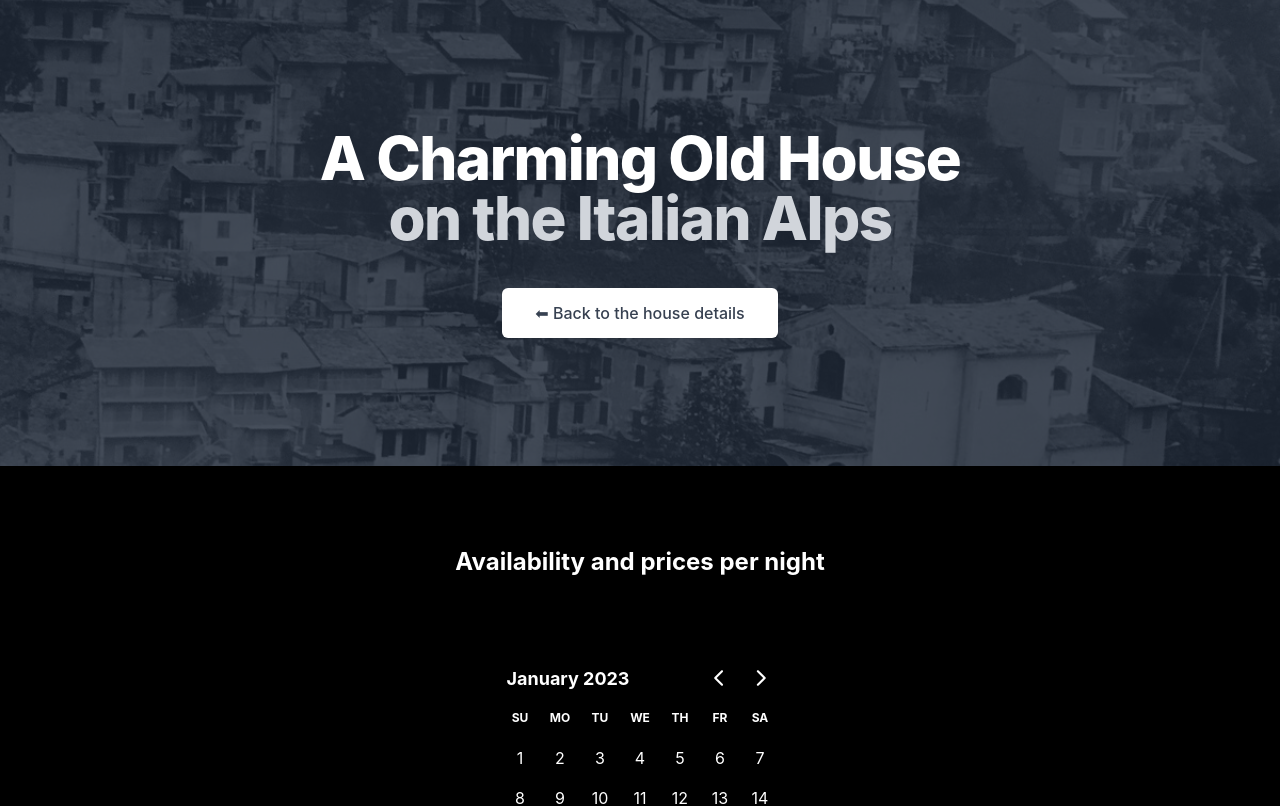
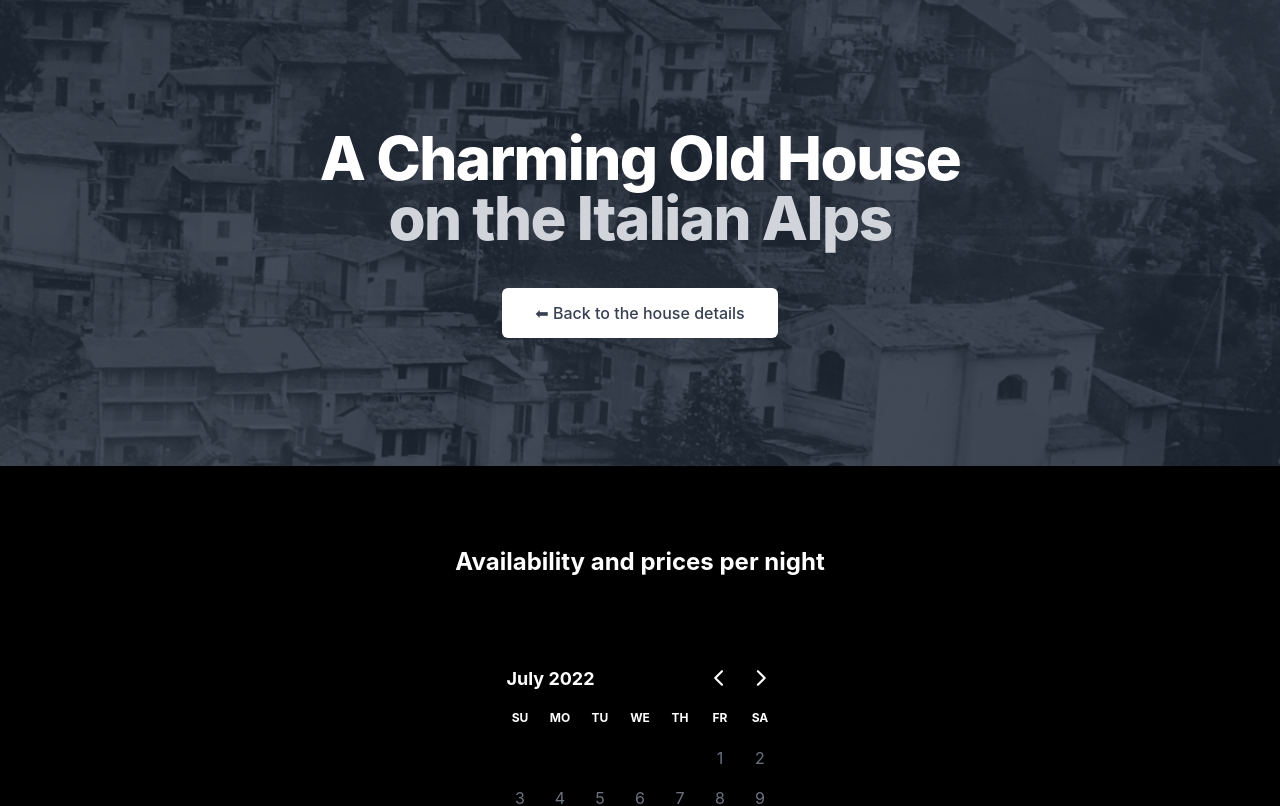
Before and after one commit to Jascha-Biederstedt/rental-apartment, a Next.js app: page /calendar in a window 1280 px wide. Shown: the top 806 px of the page. Built offline with nearby package versions, Linux system fonts and the light colour scheme.

Commit message:
Show the available dates in the calendar

```diff
--- a/lib/config.js
+++ b/lib/config.js
@@ -21,7 +21,7 @@
   },
   booked: {
     2023: {
-      7: [17, 24, 25], //these days in March are reserved
+      6: [17, 24, 25], //these days in March are reserved
     },
   },
 };
--- /dev/null
+++ b/lib/dates.js
@@ -0,0 +1,64 @@
+import config from 'lib/config';
+
+export const isBlocked = date => {
+  const year = date.getFullYear();
+  const month = date.getMonth() + 1;
+  const day = date.getDate();
+
+  if (config.blocked[year]) {
+    if (config.blocked[year][month]) {
+      if (config.blocked[year][month].findIndex(el => el === day) !== -1) {
+        return true;
+      }
+    }
+  }
+
+  return false;
+};
+
+export const isBooked = date => {
+  const year = date.getFullYear();
+  const month = date.getMonth() + 1;
+  const day = date.getDate();
+
+  if (config.booked[year]) {
+    if (config.booked[year][month]) {
+      if (config.booked[year][month].findIndex(el => el === day) !== -1) {
+        return true;
+      }
+    }
+  }
+
+  return false;
+};
+
+export const isPast = date => {
+  const now = new Date();
+  if (date.setHours(0, 0, 0, 0) - now.setHours(0, 0, 0, 0) >= 0) {
+    return false;
+  }
+
+  return true;
+};
+
+export const calcNumberOfNightsBetweenDates = (startDate, endDate) => {
+  const start = new Date(startDate);
+  const end = new Date(endDate);
+  let dayCount = 0;
+
+  while (end > start) {
+    dayCount++;
+    start.setDate(start.getDate() + 1);
+  }
+
+  return dayCount;
+};
+
+export const isDaySelectable = day => {
+  return (
+    !isPast(day) &&
+    !isBlocked(day) &&
+    !isBooked(day) &&
+    calcNumberOfNightsBetweenDates(new Date(), day) <= 30 * 12
+  );
+};
--- a/pages/calendar.js
+++ b/pages/calendar.js
@@ -1,6 +1,8 @@
 import Head from 'next/head';
 import Link from 'next/link';
 import { DayPicker } from 'react-day-picker';
+
+import { isDaySelectable } from 'lib/dates';
 
 import 'react-day-picker/dist/style.css';
 
@@ -48,7 +50,21 @@
           </p>
 
           <div className='pt-6 flex justify-center availability-calendar'>
-            <DayPicker defaultMonth={new Date(2023, 0)} />
+            <DayPicker
+              components={{
+                DayContent: props => (
+                  <div className='relative text-right'>
+                    <div
+                      className={
+                        !isDaySelectable(props.date) && 'text-gray-500'
+                      }
+                    >
+                      {props.date.getDate()}
+                    </div>
+                  </div>
+                ),
+              }}
+            />
           </div>
         </div>
       </div>
```
